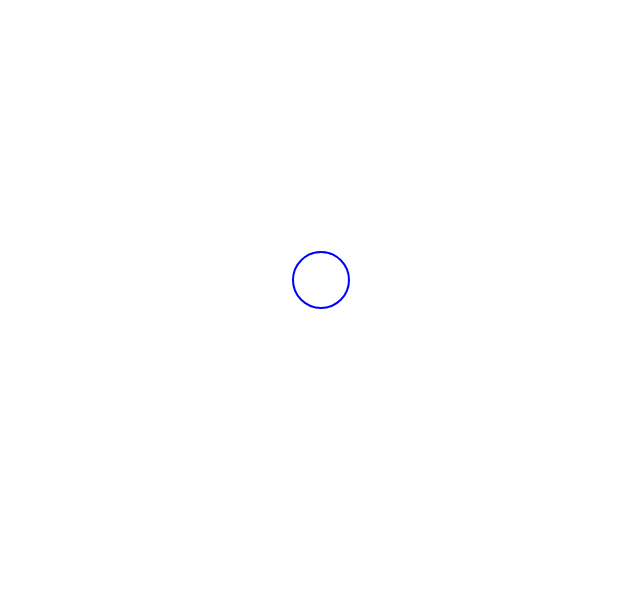
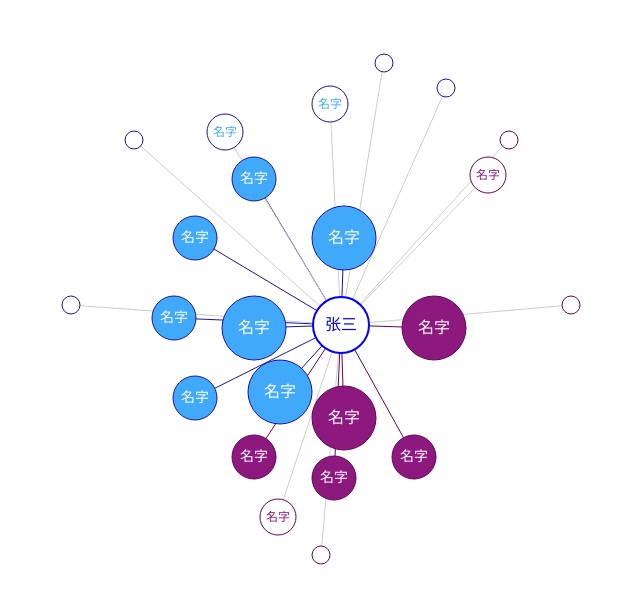
Before and after one commit to 547079434/dragline, a plain HTML site: page drag_and_line.html in a window 1280 px wide. Shown: the whole page, without its empty margins (299-939 px from the left). Drawn offline with Linux system fonts and the light colour scheme.

Commit message:
单一指向关系图方法

```diff
--- a/css/dragline.css
+++ b/css/dragline.css
@@ -1,11 +1,10 @@
-#dragline_board{margin:0 auto;display: block;width: 800px;height: 500px;position: relative;overflow: hidden;border:3px solid #333;}
-/*#dragline_board:hover .dragline_menu{display: block;}*/
+#dragline_board{margin:0 auto;display: block;width: 800px;height: 500px;position: relative;overflow: hidden;border:3px solid #333;user-select: none;}
 .movebody{width: 100px;height: 100px;position: absolute;z-index: 1;}
 .lines{width: 100%;height: 100%;position: absolute;}
 .point1,.point2{z-index: 1;cursor: ne-resize;display: none;}
 .line1,.line2{display: none;}
 .selected{border: 1px solid #000;}
-.dragline_menu{width: 50px;height: 100%;float: right;background: #ccc;right: 0;position: absolute;z-index: 2;border-left:1px solid #999;display: block;}
+.dragline_menu{width: 50px;height: 100%;float: right;background: #ccc;right: 0;position: absolute;z-index: 2;border-left:1px solid #999;}
 .dragline_menu ul{ margin:0;padding: 0;width: 100%;height: 100%;list-style: none; user-select: none;}
 .dragline_menu li{ text-align: center;background: #fff;cursor: pointer;}
 .li_icon {line-height: 15px;font-size: 26px;border: 2px outset;width: 20px;height: 20px;margin:10px auto;}
--- a/drag_and_line.html
+++ b/drag_and_line.html
@@ -15,7 +15,7 @@
     <script type="text/javascript">
     var board = DragLine.CreateBoard($('body'));
     // DragLine.CreateMenu(board);
-    // board.setSize(500,300);
+    board.setSize(600,550);
     board.setBorder(0);
 
     // var inside = '<circle cx="55" cy="55" r="40" style="fill:none;" stroke="blue" stroke-width="2"/><rect width="30" height="16" x="0" y="47" rx="5" ry="5" fill="orange"/>';
@@ -28,7 +28,27 @@
         'children':[
             {'id':'1','name':'名字','style':1,'close':90},
             {'id':'2','name':'名字','style':1,'close':90},
-            {'id':'3','name':'名字','style':2,'close':90}
+            {'id':'3','name':'名字','style':1,'close':90},
+            {'id':'7','name':'名字','style':2,'close':90},
+            {'id':'8','name':'名字','style':2,'close':90},
+            {'id':'11','name':'名字','style':1,'close':80},
+            {'id':'12','name':'名字','style':1,'close':80},
+            {'id':'13','name':'名字','style':1,'close':80},
+            {'id':'14','name':'名字','style':1,'close':80},
+            {'id':'16','name':'名字','style':2,'close':80},
+            {'id':'17','name':'名字','style':2,'close':80},
+            {'id':'18','name':'名字','style':2,'close':80},
+            {'id':'21','name':'名字','style':1,'close':50},
+            {'id':'22','name':'名字','style':1,'close':50},
+            {'id':'23','name':'名字','style':2,'close':50},
+            {'id':'24','name':'名字','style':2,'close':50},
+            {'id':'31','name':'名字','style':1,'close':40},
+            {'id':'32','name':'名字','style':1,'close':40},
+            {'id':'35','name':'名字','style':1,'close':40},
+            {'id':'36','name':'名字','style':1,'close':40},
+            {'id':'33','name':'名字','style':2,'close':40},
+            {'id':'34','name':'名字','style':2,'close':40},
+            {'id':'39','name':'名字','style':2,'close':40},
         ]
     }
     DragLine.LoadingInfo(board,data);
--- a/js/dragline.js
+++ b/js/dragline.js
@@ -158,6 +158,7 @@ DragLine.CreateBoard = function(that){
             $('.line1[for="'+select_path_id+'"]').attr({'x1':start_x,'y1':start_y,'x2':point1_x,'y2':point1_y});
             $('.line2[for="'+select_path_id+'"]').attr({'x1':end_x,'y1':end_y,'x2':point2_x,'y2':point2_y});
         }
+        return line;
     }
     // 删除线条及相关切线切点方法
     function delete_line(id){
@@ -378,7 +379,7 @@ DragLine.CreateBoard = function(that){
         setLineColor:function(color){
             stroke_color = color;
         },
-        // 添加物体方法 (num为每个物体添加线条数,默认2)
+        // 添加物体方法
         createMoveObj:function(svg,cx='',cy='',id=''){
             var obj_id = 'obj_'+draw_obj_id;
             if(id){
@@ -406,6 +407,12 @@ DragLine.CreateBoard = function(that){
                 draw_obj_id += 1;
             }
             return $obj;
+        },
+        // 画线方法
+        drawLine:function(start_id,end_id){
+            var l = CreateLine($board);
+            var line = draw_line(start_id,l,1,end_id);
+            return line;
         }
     })
     return $board;
@@ -536,46 +543,141 @@ DragLine.CreateMenu = function($board){
 
 // 生成单一指向关系图
 DragLine.LoadingInfo = function($board,data){
-    // 中心点画圆
-    var circle = '<circle cx="30" cy="30" r="28" style="fill:white;" stroke="blue" stroke-width="2"/>';
-    var obj = $board.createMoveObj(circle,'','',data.father.id);
-    obj.setSize(60,60);
-
     // 获取变量
     var width = $board.width();                                         //画板宽度
     var height = $board.height();                                       //画板高度
-    var x0 = width/2;                                                   //中心点x轴
-    var y0 = height/2;                                                  //中心点y轴
-
-    var r = 100;
-
-    // 分布算法(用斜率算)
-    function twoPart(){
-        var l = height/width;
-        // (x-x0)^2+(l*x-y0)^2-r*r = 0
-        var a = 1+l*l;
-        var b = -(2*x0+2*l*y0);
-        var c = -r*r;
-        var x1 = (-b-Math.sqrt(b*b-4*a*c))/(2*a);
-        var y1 = x1*l
-        var x2 = (-b+Math.sqrt(b*b-4*a*c))/(2*a);
-        var y2 = x2*l
-        console.log(x1,y1,x2,y2);
-        return [x1,y1,x2,y2]
+    var x0 = width/2-30;                                                //中心点x轴
+    var y0 = height/2-30;                                               //中心点y轴
+    var r_list = [90,160,210,250]                                       //外层半径
+    // 中心点画圆
+    var circle = '<circle cx="30" cy="30" r="28" style="fill:white;" stroke="blue" stroke-width="2"/><text x="50%" y="50%" dy=".3em" fill="blue" text-anchor="middle">'+data.father.name+'</text>';
+    var obj = $board.createMoveObj(circle,x0,y0,data.father.id);
+    obj.setSize(60,60);
+    // 圆方程
+    function c(x,r){
+        var y1 = y0 + Math.sqrt(r*r-(x-x0)*(x-x0));
+        var y2 = y0 - Math.sqrt(r*r-(x-x0)*(x-x0));
+        if(y1 == y2){
+            return [y1];
+        }else{
+            return [y1,y2];
+        }
+    }
+    // 获取等分列表(n表示一象限几等分)
+    function get_x_list(r,n){
+        var x_list = [];
+        if(n==1){
+            x_list = [x0,x0+Math.sqrt(2)*r/2,x0-Math.sqrt(2)*r/2,x0+r,x0-r];
+        }else if(n==2){
+            x_list = [x0,x0+r/2,x0-r/2,x0+Math.sqrt(3)*r/2,x0-Math.sqrt(3)*r/2,x0+r,x0-r];
+        }else if(n==3){
+            x_list = [x0,x0+r/4,x0-r/4,x0+r/2,x0-r/2,x0+3*r/4,x0-3*r/4,x0+r,x0-r];
+        }
+        return x_list;
+    }
+    // 分布算法(两部分)
+    function twoPart(r_list){
+        var l = (height-y0)/x0;
+        var point_dict = {'style1':{},'style2':{}};
+        for(m in r_list){
+            point_dict.style1[m] = [];
+            point_dict.style2[m] = [];
+            var r = r_list[m];
+            var n;
+            if(r<100){
+                n = 1;
+            }else if(r < 200){
+                n = 2;
+            }else{
+                n = 3;
+            }
+            var x_list = get_x_list(r,n);
+            for(i in x_list){
+                var x = x_list[i];
+                var y_list = c(x,r);
+                for(j in y_list){
+                    var y = y_list[j];
+                    if((height-y)/x > l){
+                        var xy = {'x':x,'y':y};
+                        point_dict.style1[m].push(xy);
+                    }else{
+                        var xy = {'x':x,'y':y};
+                        point_dict.style2[m].push(xy);
+                    }
+                }
+            }
+        }
+        return point_dict
+    }
+    //用Math.random()函数生成0~1之间的随机数与0.5比较，返回-1或1
+    function randomsort(a, b) {
+        return Math.random()>.5 ? -1 : 1;
     }
 
-    // 圆方程
-    function c(x){
-        // (x-x0)2+(y-y0)2=r*r;
-        console.log(x0,y0,r)
-        var y1 = y0 + Math.sqrt(r*r-(x-x0)*(x-x0));
-        var y2 = y0 - Math.sqrt(r*r-(x-x0)*(x-x0));
-        console.log(y1,y2);
-        return [y1,y2]
+    // 数据处理
+    var point_dict = twoPart(r_list);
+    var index_dict = {'style1':{},'style2':{}};
+    // 生成随机排列索引
+    for(p in point_dict){
+        style_list = ['style1','style2'];
+        for(sl=0;sl<style_list.length;sl++){
+            for(s in point_dict[[style_list[sl]]]){
+                index_dict[style_list[sl]][s] =  [];
+                for(i=0;i<point_dict[[style_list[sl]]][s].length;i++){
+                    index_dict[[style_list[sl]]][s].push(i);
+                }
+                index_dict[[style_list[sl]]][s].sort(randomsort);
+            }
+        }
+
     }
-    // twoPart()
-    c(500)
-    // for(i in data.children){
-    //     var children = data.children[i];
-    // }
+    // 画图
+    for(i in data.children){
+        var children = data.children[i];
+        var m,n,r,style,stroke_color,fill_color,text;
+        // 类型条件判断
+        if(children.style == 1){
+            style = 'style1';
+            fill_color = 'rgb(64,169,249)';
+            stroke_color = 'rgb(28,17,160)';
+        }else if(children.style == 2){
+            style = 'style2';
+            fill_color = 'rgb(142,25,126)';
+            stroke_color = 'rgb(96,6,84)';
+        }
+        var line_color = stroke_color;
+        // 亲密度条件判断
+        if(children.close >= 90){
+            m = 0;
+            r = 32;
+            text = '<text x="50%" y="50%" dy=".3em" fill="#fff" text-anchor="middle">'+children.name+'</text>';
+        }else if(children.close >= 80){
+            m = 1;
+            r = 22;
+            text = '<text x="50%" y="50%" dy=".3em" fill="#fff" text-anchor="middle" style="font-size:14px;">'+children.name+'</text>';
+        }else if(children.close >= 50){
+            m = 2;
+            r = 18;
+            text = '<text x="50%" y="50%" dy=".3em" fill="'+fill_color+'" text-anchor="middle" style="font-size:12px;">'+children.name+'</text>';
+            fill_color = '#fff';
+            line_color = '#ccc';
+        }else{
+            m = 3;
+            r = 9;
+            fill_color = '#fff';
+            text = '';
+            line_color = '#ccc';
+        }
+        var last_one = index_dict[style][m].pop();
+        var xy = point_dict[style][m][last_one];
+        if(xy){
+            var inside = '<circle cx="'+(r+1)+'" cy="'+(r+1)+'" r="'+r+'" style="fill:'+fill_color+'" stroke="'+stroke_color+'" stroke-width="1"/>'+text;
+            var obj = $board.createMoveObj(inside,xy.x,xy.y,children.id);
+            obj.setSize((r+1)*2,(r+1)*2);
+            var line = $board.drawLine(obj.attr('id'),data.father.id);
+            line.attr({'stroke':line_color,'stroke-width':1});
+        }else{
+            console.log('节点不足：',children.id);
+        }
+    }
 }
```
